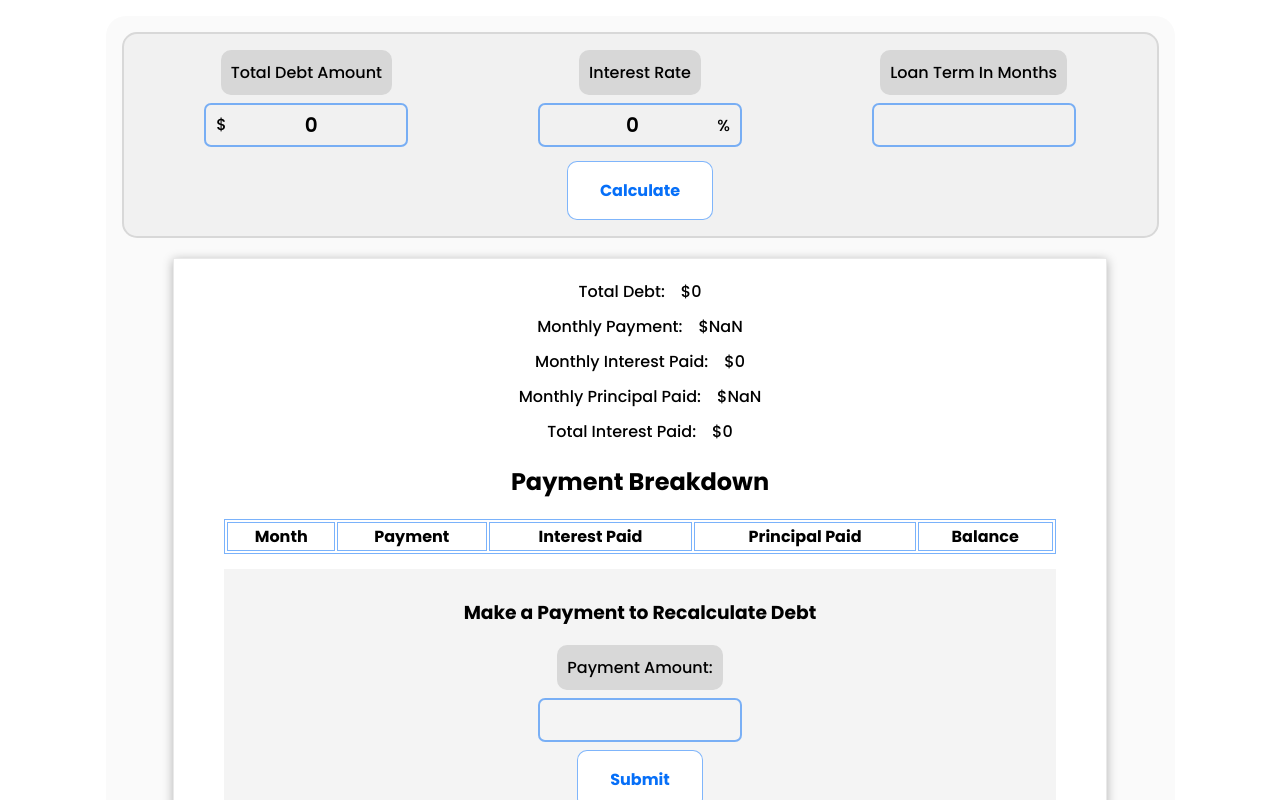
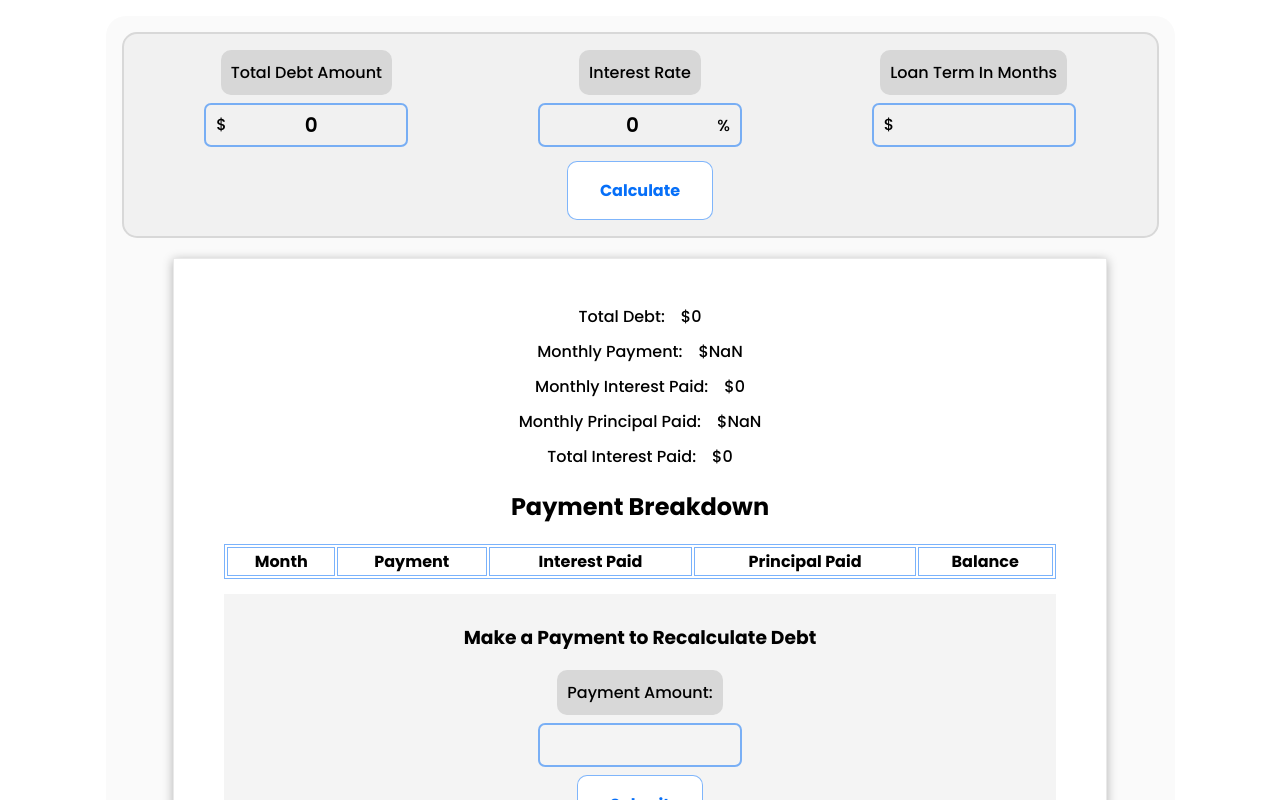
Before and after one commit to SaxtonGrey/debt-free-calc, a React (Create React App) app: page / in a window 1280 px wide. Both pictures are taken after a click on the button "Calculate". Shown: the top 800 px of the page. Built offline with nearby package versions, Linux system fonts and the light colour scheme.

Commit message:
Remove repetitive patterns

```diff
--- a/src/App.css
+++ b/src/App.css
@@ -150,6 +150,8 @@ input[type="number"] {
 
 .debt-calc {
   position: relative;
+  margin-top: 25px;
+  margin-bottom: 15px;
 }
 
 .debt-calc .result {
--- a/src/CalcDebtComp.jsx
+++ b/src/CalcDebtComp.jsx
@@ -65,52 +65,59 @@ class CalcDebtComp extends React.Component {
 
   displayBreakdown = () => {
     const { totalDebt, interestPaid, monthlyPayment, breakdown, monthlyPrincipal, monthlyInterest } = this.state;
-    const breakdownList = breakdown.map(item => {
-      return (
-        <tr key={item.month}>
-          <td>{item.month}</td>
-          <td>${item.monthlyPayment}</td>
-          <td>${item.interestPaid.toFixed(2)}</td>
-          <td>${item.principalPaid}</td>
-          <td>${item.balance.toFixed(2)}</td>
-        </tr>
-      );
+
+    const resultItems = [
+      { label: 'Total Debt:', value: totalDebt },
+      { label: 'Monthly Payment:', value: monthlyPayment },
+      { label: 'Monthly Interest Paid:', value: monthlyInterest },
+      { label: 'Monthly Principal Paid:', value: monthlyPrincipal },
+      { label: 'Total Interest Paid:', value: interestPaid }
+    ];
+
+    const resultItemElements = resultItems.map((item, index) => (
+      <div className="result-item" key={index}>
+        <div className="result-label">{item.label}</div>
+        <div className="result-value">${item.value}</div>
+      </div>
+    ));
+
+    const tableHeaders = [
+      'Month',
+      'Payment',
+      'Interest Paid',
+      'Principal Paid',
+      'Balance'
+    ];
+
+    const tableHeaderElements = tableHeaders.map((header, index) => (
+      <th key={index}>{header}</th>
+    ));
+
+    const breakdownList = breakdown.map(({ month, monthlyPayment, interestPaid, principalPaid, balance }) => {
+      const rowData = [
+        month,
+        monthlyPayment,
+        interestPaid.toFixed(2),
+        principalPaid,
+        balance.toFixed(2)
+      ];
+      const tableData = rowData.map((data, index) => (
+        <td key={index}>{index === 0 ? data : `$${data}`}</td>
+      ));
+      return <tr key={month}>{tableData}</tr>;
     });
 
     return (
       <div className="debt-calc">
         <div className="result">
-          <div className="result-item">
-            <div className="result-label">Total Debt:</div>
-            <div className="result-value">${totalDebt}</div>
-          </div>
-          <div className="result-item">
-            <div className="result-label">Monthly Payment:</div>
-            <div className="result-value">${monthlyPayment}</div>
-          </div>
-          <div className="result-item">
-            <div className="result-label">Monthly Interest Paid:</div>
-            <div className="result-value">${monthlyInterest}</div>
-          </div>
-          <div className="result-item">
-            <div className="result-label">Monthly Principal Paid:</div>
-            <div className="result-value">${monthlyPrincipal}</div>
-          </div>
-          <div className="result-item">
-            <div className="result-label">Total Interest Paid:</div>
-            <div className="result-value">${interestPaid}</div>
-          </div>
+          {resultItemElements}
         </div>
         <div className="breakdown">
           <h2>Payment Breakdown</h2>
           <table>
             <thead>
               <tr>
-                <th>Month</th>
-                <th>Payment</th>
-                <th>Interest Paid</th>
-                <th>Principal Paid</th>
-                <th>Balance</th>
+                {tableHeaderElements}
               </tr>
             </thead>
             <tbody>
@@ -166,7 +173,6 @@ class CalcDebtComp extends React.Component {
     }
   }
 
-
   scrollToTop = () => {
     window.scrollTo({
       top: 0,
@@ -178,7 +184,6 @@ class CalcDebtComp extends React.Component {
     const { paymentAmount, payments } = this.state;
     return (
       <>
-
         <div className='slide-up-animation'>{this.displayBreakdown()}</div>
         <div className="make-payment fade-in">
           <h3>Make a Payment to Recalculate Debt</h3>
@@ -191,9 +196,13 @@ class CalcDebtComp extends React.Component {
         <div className='payment-history fade-in'>
           <h2>Payment History</h2>
           <ul>
-            {payments.map((payment, index) => (
-              <li key={index}>${payment}</li>
-            ))}
+            {payments.length ? (
+              payments.map((payment, index) => (
+                <li key={index}>${payment}</li>
+              ))
+            ) : (
+              <li>No Payments Made</li>
+            )}
           </ul>
         </div>
         <div onClick={this.scrollToTop} className='back-to-top'><i className='fa-solid fa-arrow-up'><br /><span>Back to Top</span></i></div>
--- a/src/DebtFormComp.jsx
+++ b/src/DebtFormComp.jsx
@@ -15,60 +15,65 @@ class DebtFormComp extends React.Component {
     this.setState({ totalDebt, interestRate, loanTerm: newLoanTerm, calculated: true });
   };
 
-
-
   render() {
     const { totalDebt, interestRate, loanTerm, calculated } = this.state;
+    const inputFields = [
+      {
+        label: "Total Debt Amount",
+        id: "totalDebt",
+        name: "totalDebt",
+        value: totalDebt,
+        onChange: (event) => this.setState({ totalDebt: event.target.value, calculated: false }),
+        required: true,
+        pattern: "[0-9]*",
+        type: "number"
+      },
+      {
+        label: "Interest Rate",
+        id: "interestRate",
+        name: "interestRate",
+        value: interestRate,
+        onChange: (event) => this.setState({ interestRate: event.target.value, calculated: false }),
+        required: true,
+        pattern: "[0-9]*",
+        type: "number",
+        step: 0.01
+      },
+      {
+        label: "Loan Term In Months",
+        id: "loanTerm",
+        name: "loanTerm",
+        value: loanTerm,
+        onChange: (event) => this.setState({ loanTerm: event.target.value, calculated: false }),
+        required: true,
+        pattern: "[0-9]*",
+        type: "number"
+      }
+    ];
+
     return (
-      <div className='debt-form-container'>
-        <form onSubmit={this.handleSubmit} className='debt-form'>
-          <div>
-            <label htmlFor="totalDebt">Total Debt Amount</label>
-            <div className="dollar-input">
-              <span className="dollar-sign">$</span>
-              <input
-                type="number"
-                id="totalDebt"
-                name="totalDebt"
-                value={totalDebt}
-                onChange={(event) => this.setState({ totalDebt: event.target.value, calculated: false })}
-                required
-                pattern="[0-9]*"
-              />
+      <div className="debt-form-container">
+        <form onSubmit={this.handleSubmit} className="debt-form">
+          {inputFields.map((field) => (
+            <div key={field.id}>
+              <label htmlFor={field.id}>{field.label}</label>
+              {field.id === "interestRate" ? (
+                <div id="interestRateInput">
+                  <input {...field} />
+                  <span id="interestRateSymbol">%</span>
+                </div>
+              ) : (
+                <div className="dollar-input">
+                  <span className="dollar-sign">$</span>
+                  <input {...field} />
+                </div>
+              )}
             </div>
-          </div>
-          <div>
-            <label htmlFor="interestRate">Interest Rate</label>
-            <div id="interestRateInput">
-              <input
-                type="number"
-                step={0.01}
-                id="interestRate"
-                name="interestRate"
-                value={interestRate}
-                onChange={(event) => this.setState({ interestRate: event.target.value, calculated: false })}
-                required
-                pattern="[0-9]*"
-              />
-              <span id="interestRateSymbol">%</span>
-            </div>
-          </div>
-          <div>
-            <label htmlFor="loanTerm">Loan Term In Months</label>
-            <input
-              type="number"
-              id="loanTerm"
-              name="loanTerm"
-              value={loanTerm}
-              onChange={(event) => this.setState({ loanTerm: event.target.value, calculated: false })}
-              required
-              pattern="[0-9]*"
-            />
-          </div>
+          ))}
           <button type="submit">Calculate</button>
         </form>
-        <div className='debt-calc-container slide-up-animation'>
-          {!calculated && <h2>Enter in your debt to see breakdown</h2>}
+        <div className="debt-calc-container slide-up-animation">
+          {!calculated && <h2>Enter your debt to see breakdown</h2>}
           {calculated && (
             <CalcDebtComp
               totalDebt={parseFloat(totalDebt)}
```
